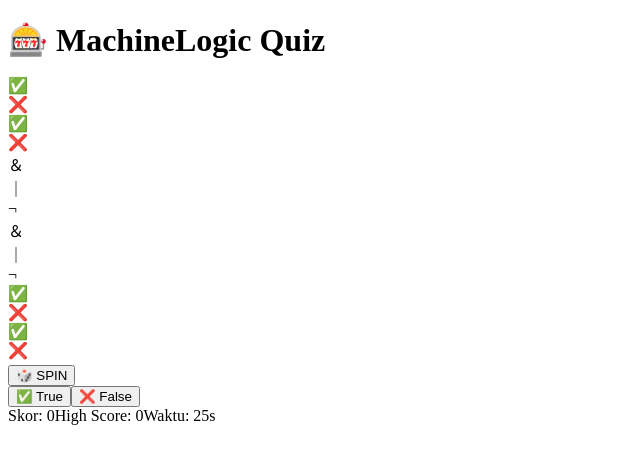
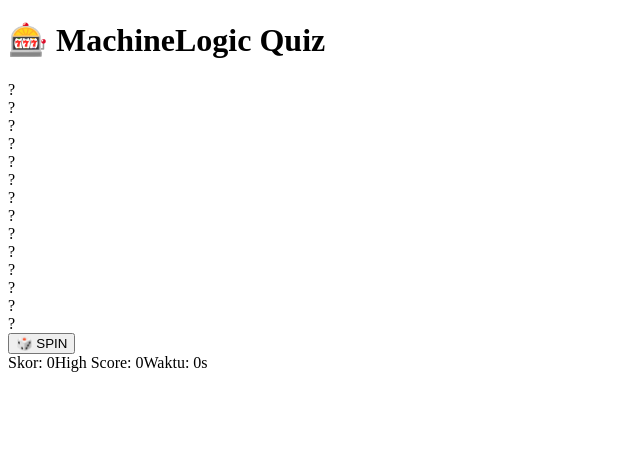
Before and after one commit to sandysptra09/Machine-Logic, a Next.js app: page /SlotMachine in a window 1280 px wide. Shown: the top 464 px of the page, without its empty margins (0-640 px from the left). Built offline with nearby package versions, Linux system fonts and the light colour scheme.

Commit message:
fix: refactor slot machine component in logic, feat: add result symbol

```diff
--- a/src/components/Reel/Reel.tsx
+++ b/src/components/Reel/Reel.tsx
@@ -5,10 +5,10 @@
 interface ReelProps {
     symbols: string[];
     spinning: boolean;
-    onStop: (symbol: string) => void;
+    resultSymbol: string | null;
 }
 
-const Reel = ({ symbols, spinning, onStop }: ReelProps) => {
+const Reel = ({ symbols, spinning, resultSymbol }: ReelProps) => {
     const controls = useAnimation();
     const [isMounted, setIsMounted] = useState(false);
 
@@ -18,29 +18,24 @@
     }, []);
 
     useEffect(() => {
-        if (!isMounted) return;
+        if (!isMounted || !resultSymbol) return;
 
         if (spinning) {
             controls.start({
                 y: [-5, -1000],
                 transition: { duration: 1.5, ease: "easeOut" }
             }).then(() => {
-                if (!isMounted) return;
-                const randomSymbol = symbols[Math.floor(Math.random() * symbols.length)];
-                onStop(randomSymbol);
-                controls.set({ y: -5 });
+                controls.set({ y: -5 }); // reset posisinya
             });
-        } else {
-            controls.set({ y: -5 });
         }
-    }, [spinning, isMounted]);
+    }, [spinning, isMounted, resultSymbol]);
 
     return (
         <div className="w-20 h-20 overflow-hidden border-4 border-yellow-400 rounded-md bg-black">
             <motion.div animate={controls} className="flex flex-col">
                 {[...symbols, ...symbols].map((symbol, idx) => (
                     <div key={idx} className="h-20 flex items-center justify-center text-4xl">
-                        {symbol}
+                        {resultSymbol || '?'}
                     </div>
                 ))}
             </motion.div>
--- a/src/pages/SlotMachine.tsx
+++ b/src/pages/SlotMachine.tsx
@@ -1,106 +1,108 @@
 'use client';
-import React, { useState, useEffect } from 'react';
+import React, { useState, useEffect, useRef } from 'react';
 import Reel from '@/components/Reel/Reel';
-import { playSound } from '@/utils/sounds';
 
-const OPERANDS = [true, false];
-const OPERATORS = ['AND', 'OR', 'NOT'] as const;
-type Operator = typeof OPERATORS[number];
+const FIRST_AND_THIRD_REEL = ['true', 'false'];
+const SECOND_REEL = ['AND', 'OR', 'NOT'];
 
-const SYMBOLS_MAP = {
-    true: '✅', false: '❌',
-    AND: '＆', OR: '｜', NOT: '¬'
+export default function SlotMachine() {
+    const [spinning, setSpinning] = useState(false);
+    const [results, setResults] = useState<string[]>(['', '', '']);
+    const [reelTriggers, setReelTriggers] = useState([false, false, false]);
+    const [answerResult, setAnswerResult] = useState<string | null>(null);
+    const [score, setScore] = useState(0);
+    const [highScore, setHighScore] = useState(0);
+    const [time, setTime] = useState(0);
+    const timerRef = useRef<NodeJS.Timeout | null>(null);
+
+    const [finalSymbols, setFinalSymbols] = useState<string[]>(['', '', '']);
+
+    const startTimer = () => {
+        setTime(0);
+        if (timerRef.current) clearInterval(timerRef.current);
+        timerRef.current = setInterval(() => {
+            setTime(prev => prev + 1);
+        }, 1000);
     };
 
-const evaluateLogic = (op1: boolean, operator: Operator, op2?: boolean) => {
-    switch (operator) {
-        case 'AND': return op1 && op2!;
-        case 'OR': return op1 || op2!;
-        case 'NOT': return !op1; // Abaikan op2
-        default: return false;
+    const stopTimer = () => {
+        if (timerRef.current) clearInterval(timerRef.current);
+    };
+
+    const handleSpin = () => {
+        if (spinning) return;
+
+        const randoms = [
+            FIRST_AND_THIRD_REEL[Math.floor(Math.random() * FIRST_AND_THIRD_REEL.length)],
+            SECOND_REEL[Math.floor(Math.random() * SECOND_REEL.length)],
+            FIRST_AND_THIRD_REEL[Math.floor(Math.random() * FIRST_AND_THIRD_REEL.length)],
+        ];
+
+        setFinalSymbols(randoms); // simpan hasil
+        setSpinning(true);
+        setResults(['', '', '']);
+        setReelTriggers([true, false, false]);
+        setAnswerResult(null);
+        startTimer();
+
+        setTimeout(() => setReelTriggers([true, true, false]), 600);
+        setTimeout(() => setReelTriggers([true, true, true]), 1200);
+        setTimeout(() => {
+            setSpinning(false);
+            setResults(randoms); // setelah semua animasi, set hasil
+        }, 2000);
+    };
+
+
+    const handleStop = (symbol: string, index: number) => {
+        setResults(prev => {
+            const updated = [...prev];
+            updated[index] = symbol;
+            return updated;
+        });
+    };
+
+    const isReadyToGuess = results.every(Boolean) && !spinning;
+
+    const evaluateLogic = (): boolean => {
+        const val1 = results[0] === 'true';
+        const op = results[1];
+        const val2 = results[2] === 'true';
+
+        switch (op) {
+            case 'AND':
+                return val1 && val2;
+            case 'OR':
+                return val1 || val2;
+            case 'NOT':
+                return !val1;
+            default:
+                return false;
         }
     };
 
-export default function SlotMachine() {
-    // Game State
-    const [operand1, setOperand1] = useState<boolean>(true);
-    const [operand2, setOperand2] = useState<boolean>(false);
-    const [operator, setOperator] = useState<Operator>('AND');
-    const [result, setResult] = useState<boolean | null>(null);
-    const [feedback, setFeedback] = useState('');
-    const [score, setScore] = useState(0);
-    const [highScore, setHighScore] = useState(0);
-    const [timeLeft, setTimeLeft] = useState(30);
-    const [spinning, setSpinning] = useState(false);
-    const [explanation, setExplanation] = useState('');
+    const handleGuess = (guess: boolean) => {
+        const correct = evaluateLogic();
+        const isCorrect = guess === correct;
 
-    // High Score Effect
-    useEffect(() => {
-        setHighScore(Number(localStorage.getItem('highScore')) || 0);
-    }, []);
-
-    // Timer Effect
-    useEffect(() => {
-        if (timeLeft > 0 && !spinning) {
-            const timer = setTimeout(() => setTimeLeft(prev => prev - 1), 1000);
-            return () => clearTimeout(timer);
-        }
-    }, [timeLeft, spinning]);
-
-    // Updated Spin Function
-    const spin = () => {
-        playSound('spin');
-        setSpinning(true);
-        setFeedback('');
-        setExplanation('');
-
-        setTimeout(() => {
-            const newOperator = OPERATORS[Math.floor(Math.random() * OPERATORS.length)];
-            const newOperand1 = OPERANDS[Math.floor(Math.random() * OPERANDS.length)];
-            const newOperand2 = newOperator !== 'NOT'
-                ? OPERANDS[Math.floor(Math.random() * OPERANDS.length)]
-                : false;
-
-            // Calculate result FIRST
-            const newResult = evaluateLogic(newOperand1, newOperator, newOperand2);
-
-            // Then update all states ATOMICALLY
-            setOperator(newOperator);
-            setOperand1(newOperand1);
-            setOperand2(newOperand2);
-            setResult(newResult); // Use the pre-calculated result
-
-            // Generate explanation immediately
-            const explanationMap = {
-                AND: `${newOperand1} AND ${newOperand2} = ${newResult}`,
-                OR: `${newOperand1} OR ${newOperand2} = ${newResult}`,
-                NOT: `NOT ${newOperand1} = ${newResult}`
-            };
-            setExplanation(explanationMap[newOperator]);
-
-            setSpinning(false);
-        }, 1500);
-    };
-
-    // Simplified Handle Answer
-    const handleAnswer = (userAnswer: boolean) => {
-        if (result === null) return; // Guard clause
-
-        const isCorrect = userAnswer === result;
-        setFeedback(isCorrect ? '✅ Benar!' : '❌ Salah!');
-        playSound(isCorrect ? 'win' : 'lose');
-
+        setAnswerResult(isCorrect ? '✅ Benar!' : '❌ Salah!');
         if (isCorrect) {
             setScore(prev => {
                 const newScore = prev + 1;
-                if (newScore > highScore) {
-                    localStorage.setItem('highScore', String(newScore));
-                    setHighScore(newScore);
-                }
+                if (newScore > highScore) setHighScore(newScore);
                 return newScore;
             });
+        } else {
+            setScore(0);
+            stopTimer();
         }
     };
+
+    useEffect(() => {
+        return () => {
+            stopTimer();
+        };
+    }, []);
 
     return (
         <div className="min-h-screen bg-gradient-to-b from-gray-900 to-black text-white flex flex-col items-center justify-center">
@@ -109,75 +111,63 @@
 
                 {/* Reels */}
                 <div className="flex justify-center gap-4 mb-6">
-                    {/* Reel 1 (Operand 1) */}
                     <Reel
-                        symbols={['✅', '❌']}
-                        spinning={spinning}
-                        onStop={(symbol) => setOperand1(symbol === '✅')}
+                        symbols={FIRST_AND_THIRD_REEL}
+                        spinning={reelTriggers[0]}
+                        resultSymbol={finalSymbols[0]}
+                    />
+                    <Reel
+                        symbols={SECOND_REEL}
+                        spinning={reelTriggers[1]}
+                        resultSymbol={finalSymbols[1]}
+                    />
+                    <Reel
+                        symbols={FIRST_AND_THIRD_REEL}
+                        spinning={reelTriggers[2]}
+                        resultSymbol={finalSymbols[2]}
                     />
 
-                    {/* Reel 2 (Operator) */}
-                    <Reel
-                        symbols={['＆', '｜', '¬']}
-                        spinning={spinning}
-                        onStop={(symbol) => {
-                            const opMap: Record<string, Operator> = { '＆': 'AND', '｜': 'OR', '¬': 'NOT' };
-                            setOperator(opMap[symbol]);
-                        }}
-                    />
-
-                    {/* Reel 3 (Operand 2) - Always visible */}
-                    <Reel
-                        symbols={operator !== 'NOT' ? ['✅', '❌'] : ['⬜']} // Netral kalau NOT
-                        spinning={spinning}
-                        onStop={(symbol) => {
-                            if (operator !== 'NOT') setOperand2(symbol === '✅');
-                        }}
-                    />
                 </div>
 
-                {/* Controls */}
+                {/* Spin Button */}
                 <button
-                    onClick={spin}
-                    disabled={spinning || timeLeft <= 0}
-                    className="bg-yellow-500 text-black font-bold py-2 px-6 rounded mb-4 w-full hover:bg-yellow-400 disabled:opacity-50"
+                    onClick={handleSpin}
+                    disabled={spinning}
+                    className="w-full px-6 py-2 bg-yellow-600 text-black font-bold rounded hover:bg-yellow-500 disabled:opacity-50 mb-4"
                 >
-                    {spinning ? '⏳ Spinning...' : '🎲 SPIN'}
+                    🎲 SPIN
                 </button>
 
-                {/* Answer Buttons */}
-                <div className="flex gap-4 mb-4">
+                {/* Logic Guess */}
+                {isReadyToGuess && (
+                    <div className="flex gap-4 justify-center mb-4">
                         <button
-                        onClick={() => handleAnswer(true)}
-                        className="bg-green-500 hover:bg-green-600 text-white py-2 px-4 rounded flex-1"
+                            onClick={() => handleGuess(true)}
+                            className="flex items-center gap-2 bg-green-500 px-4 py-2 rounded text-black font-bold hover:bg-green-400"
                         >
                             ✅ True
                         </button>
                         <button
-                        onClick={() => handleAnswer(false)}
-                        className="bg-red-500 hover:bg-red-600 text-white py-2 px-4 rounded flex-1"
+                            onClick={() => handleGuess(false)}
+                            className="flex items-center gap-2 bg-red-500 px-4 py-2 rounded text-black font-bold hover:bg-red-400"
                         >
                             ❌ False
                         </button>
                     </div>
+                )}
 
                 {/* Feedback */}
-                {feedback && (
-                    <div className="mb-4">
-                        <p className="text-xl font-bold text-center">{feedback}</p>
-                        {explanation && (
-                            <p className="text-sm text-yellow-300 mt-2 text-center">
-                                Penjelasan: <span className="italic">{explanation}</span>
-                            </p>
-                        )}
+                {answerResult && (
+                    <div className="text-xl text-center font-semibold mt-2">
+                        {answerResult}
                     </div>
                 )}
 
-                {/* Stats */}
-                <div className="flex justify-between text-sm text-gray-400">
+                {/* Footer Info */}
+                <div className="flex justify-between text-sm text-gray-400 mt-6">
                     <span>Skor: {score}</span>
                     <span>High Score: {highScore}</span>
-                    <span>Waktu: {timeLeft}s</span>
+                    <span>Waktu: {time}s</span>
                 </div>
             </div>
         </div>
```
Lines whose indentation alone changed are shown as unchanged.
